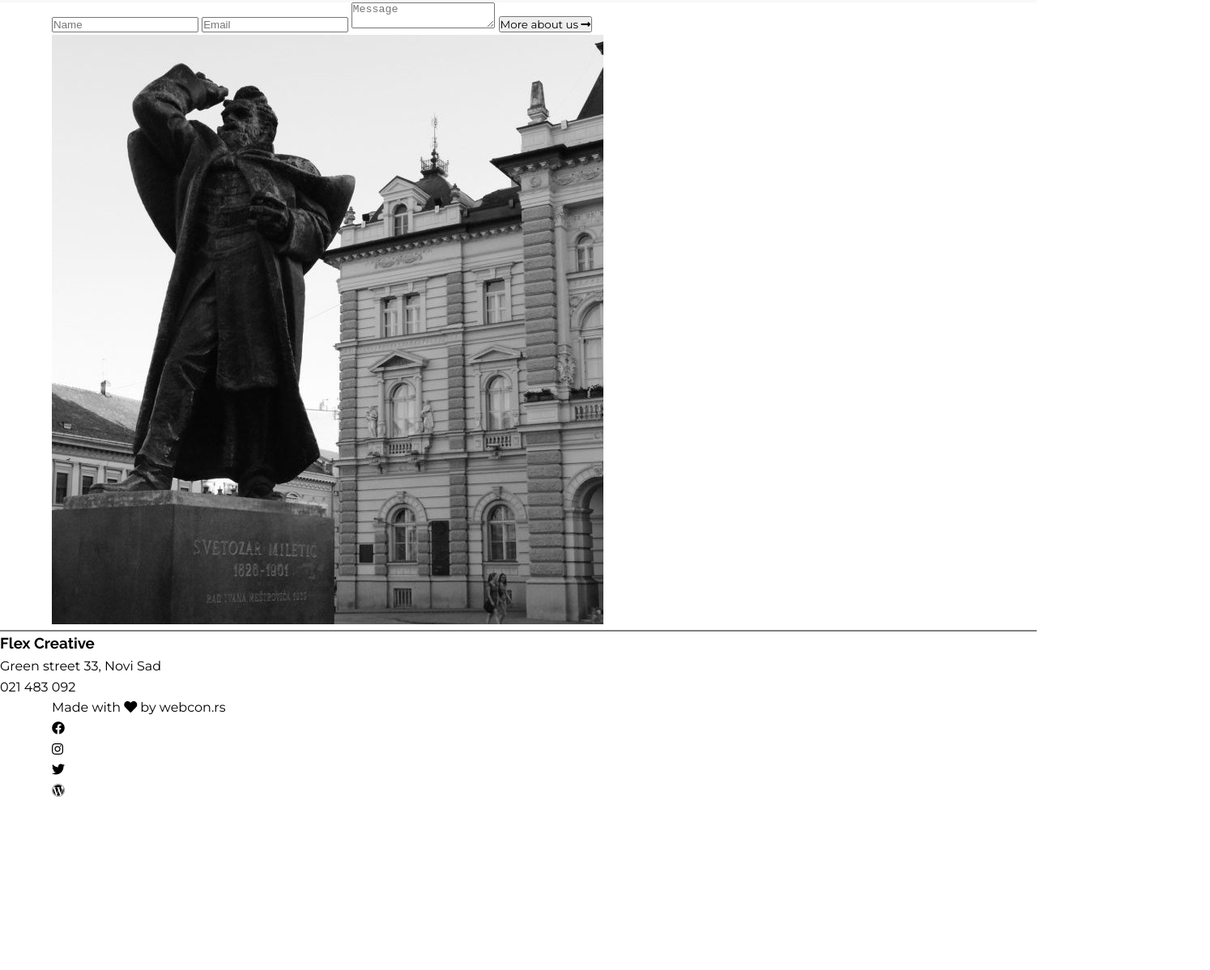
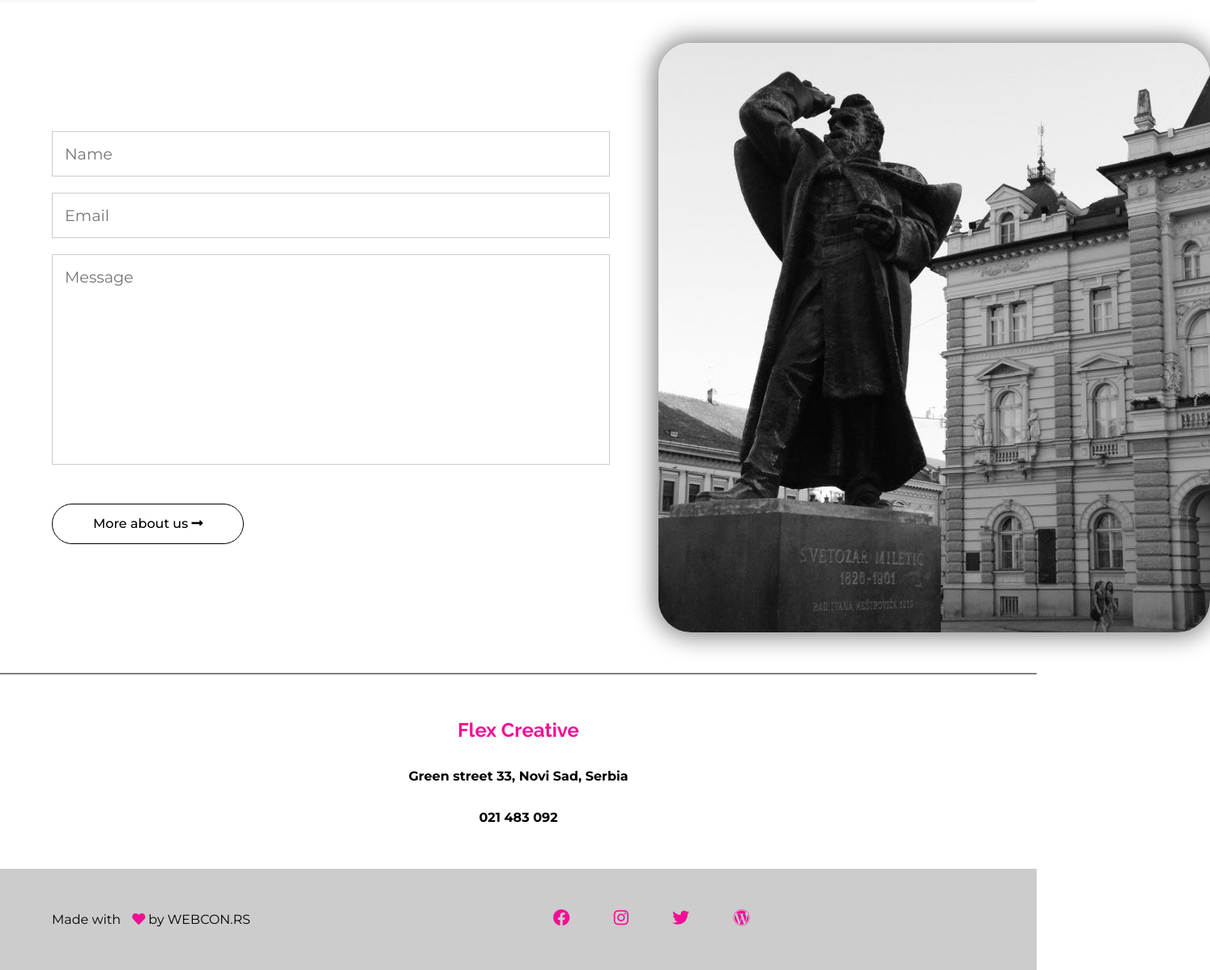
Before and after one commit to zile028/flex-creative, a plain HTML site: page index.html in a window 1280 px wide. Shown: the part 4358-5556 px from the top of the page at 81% size, 1494 px wide, since content can reach past the window. Before the commit the page ends 5347 px from the top, so only its background shows below. Drawn offline with Linux system fonts and the light colour scheme.

Commit message:
zavrsena stilizacija

```diff
--- a/index.html
+++ b/index.html
@@ -21,8 +21,8 @@
                 <li><a href="#about">about</a></li>
                 <li><a href="#works">works</a></li>
                 <li><a href="#blog">blog</a></li>
-                <li><a href="">team</a></li>
-                <li><a href="">contact</a></li>
+                <li><a href="#team">team</a></li>
+                <li><a href="#contact">contact</a></li>
             </ul>
         </nav>
         <hgroup>
@@ -56,7 +56,7 @@
         </article>
     </section>
     <!-- WORKS -->
-    <section class="works borderBottom" id="works">
+    <section class="works borderBottom">
         <article class="container">
             <div>
                 <h2>107</h2>
@@ -133,7 +133,7 @@
         </article>
     </section>
     <!-- SERVICIES -->
-    <section class="servicies borderBottom">
+    <section class="servicies borderBottom" id="blog">
         <article class="container">
             <div class="text">
                 <hgroup>
@@ -181,7 +181,7 @@
         </article>
     </section>
     <!-- GALLERY -->
-    <section class="gallery">
+    <section class="gallery" id="works">
         <header class="title container">
             <h2>Gallery</h2>
             <h4>Flex brings the waves to somewhere so far, with beautiful & elegant</h4>
@@ -225,7 +225,7 @@
         </article>
     </section>
     <!-- CONTACT -->
-    <section class="contact borderBottom">
+    <section class="contact borderBottom" id="contact">
         <article class="container">
             <form action="">
                 <input type="text" name="name" id="name" placeholder="Name">
@@ -240,16 +240,16 @@
     <footer>
         <article class="top">
             <h3>Flex Creative</h3>
-            <p>Green street 33, Novi Sad</p>
+            <p>Green street 33, Novi Sad, Serbia</p>
             <p>021 483 092</p>
         </article>
         <article class="copy container">
             <p>Made with <i class="fas fa-heart"></i> by <a href="">webcon.rs</a></p>
             <ul>
-                <li><i class="fab fa-facebook"></i></li>
-                <li><i class="fab fa-instagram"></i></li>
-                <li><i class="fab fa-twitter"></i></li>
-                <li><i class="fab fa-wordpress"></i></li>
+                <li><a href=""><i class="fab fa-facebook"></i></a></li>
+                <li><a href=""><i class="fab fa-instagram"></i></a></li>
+                <li><a href=""><i class="fab fa-twitter"></i></a></li>
+                <li><a href=""><i class="fab fa-wordpress"></i></a></li>
             </ul>
         </article>
     </footer>
--- a/style/_mixin.scss
+++ b/style/_mixin.scss
@@ -1,13 +1,23 @@
-@mixin btn($bgColor, $borderColor, $fontColor) {
-    padding: 15px 40px;
-    background: $bgColor;
-    border: 1px solid $borderColor;
-    color: $fontColor;
+@mixin btn($moveArrow, $px) {
+    background: none;
+    height: 50px;
+    border: 1px solid $black;
+    padding: 0 $px;
     font-size: 1rem;
-    font-weight: 700;
-    letter-spacing: 2px;
-    text-transform: uppercase;
+    font-weight: 500;
+    border-radius: 25px;
     cursor: pointer;
+    transition: background-color $transition;
+    i {
+        transition: transform $transition;
+    }
+    &:hover {
+        background-color: $gray;
+        border: 1px solid $gray;
+        & > i {
+            transform: translateX($moveArrow);
+        }
+    }
 }
 @mixin imgBasic() {
     border-radius: 40px;
--- a/style/style.scss
+++ b/style/style.scss
@@ -32,12 +32,17 @@
             li {
                 display: inline-block;
                 margin-left: 70px;
+                transition: transform $transition;
                 &:first-child {
                     margin-left: 0;
                 }
                 a {
                     text-transform: uppercase;
                     font-size: 1rem;
+                }
+                &:hover {
+                    transform: scale(1.3);
+                    color: white;
                 }
             }
         }
@@ -89,24 +94,7 @@
                 margin: 25px 0;
             }
             button {
-                background: none;
-                height: 50px;
-                border: 1px solid $black;
-                padding: 0 30px;
-                font-size: 1rem;
-                font-weight: 500;
-                border-radius: 25px;
-                cursor: pointer;
-                transition: background-color $transition;
-                i {
-                    transition: transform $transition;
-                }
-                &:hover {
-                    background-color: $gray;
-                    & > i {
-                        transform: translateX(20px);
-                    }
-                }
+                @include btn($moveArrow: 20px, $px: 30px);
             }
         }
     }
@@ -287,6 +275,93 @@
         }
     }
 }
+/**************
+    CONTACT
+***************/
+.contact {
+    padding: $py;
+    .container {
+        display: flex;
+        form {
+            flex: 0 0 65%;
+            padding-right: 60px;
+            align-self: center;
+            input,
+            textarea {
+                padding: 15px;
+                width: 100%;
+                font-family: $fontFamilyPrimary;
+                font-size: 1.2rem;
+                border: 1px solid rgba($gray, 0.4);
+            }
+            input {
+                margin-bottom: 20px;
+            }
+            textarea {
+                margin-bottom: 40px;
+                height: 260px;
+                resize: none;
+            }
+            button {
+                @include btn($moveArrow: 40px, $px: 50px);
+            }
+        }
+        img {
+            @include imgBasic();
+            width: 100%;
+        }
+    }
+}
+/**************
+    FOOTER
+***************/
+footer {
+    background-color: rgba($gray, 0.4);
+    .top {
+        padding: $py;
+        background-color: $white;
+        text-align: center;
+        h3 {
+            color: $pink;
+            font-size: 1.5rem;
+        }
+        p {
+            font-weight: 700;
+            margin-top: 25px;
+        }
+    }
+    .copy {
+        padding: $py;
+        display: flex;
+        justify-content: space-between;
+        p {
+            font-size: 1rem;
+            font-weight: 400;
+            i {
+                color: $pink;
+                margin-left: 10px;
+            }
+            a {
+                text-transform: uppercase;
+            }
+        }
+        ul {
+            padding-right: 290px;
+            li {
+                display: inline-block;
+                margin-left: 50px;
+                &:first-child {
+                    margin-left: 0px;
+                }
+                i {
+                    @extend .social;
+                    color: $pink;
+                    font-size: 1.3rem;
+                }
+            }
+        }
+    }
+}
 // RESPONSIVE
 @media (max-width: 767px) {
 }
```
Also changed, not shown: style/style.css, 1 other file.
